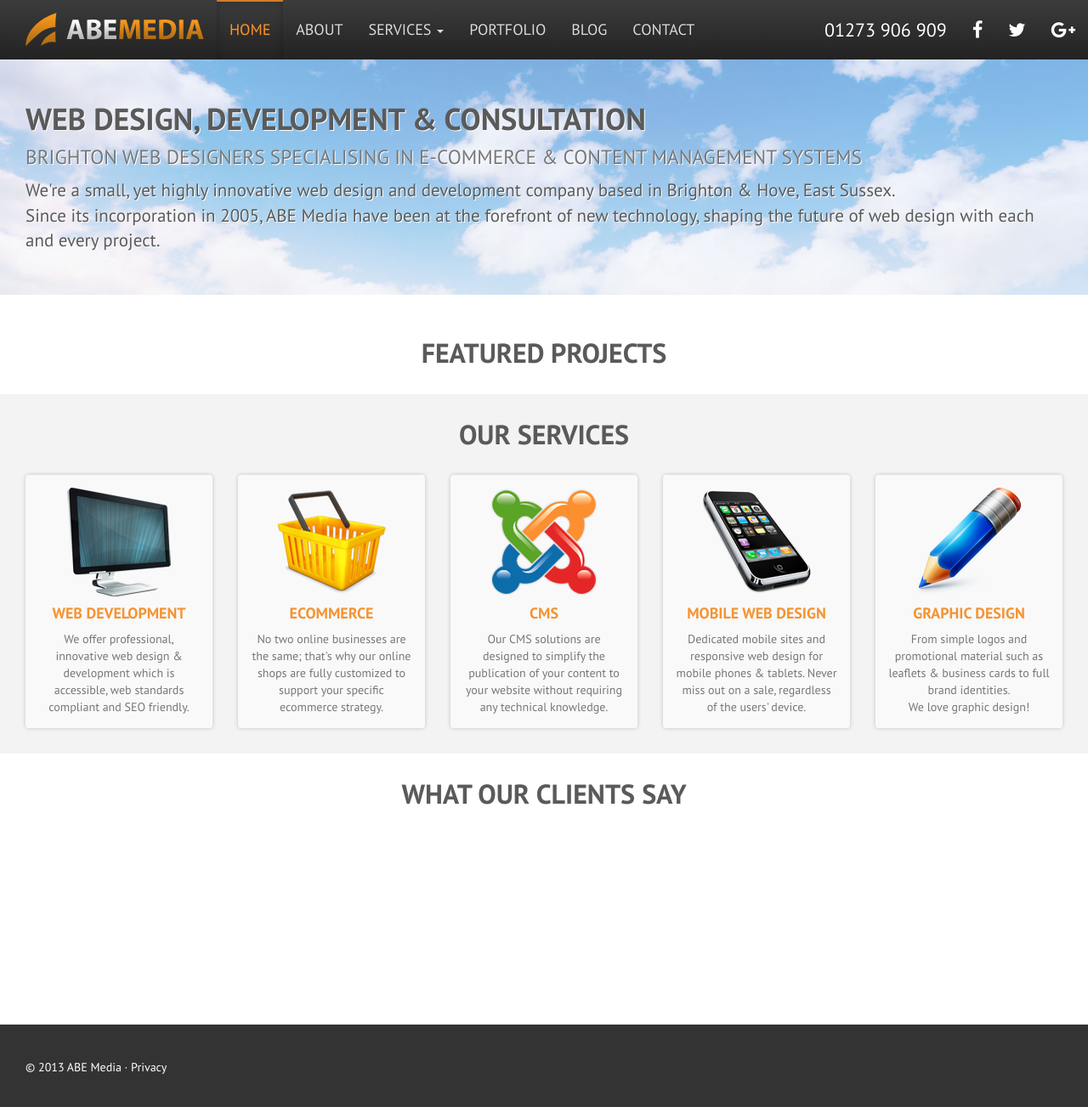
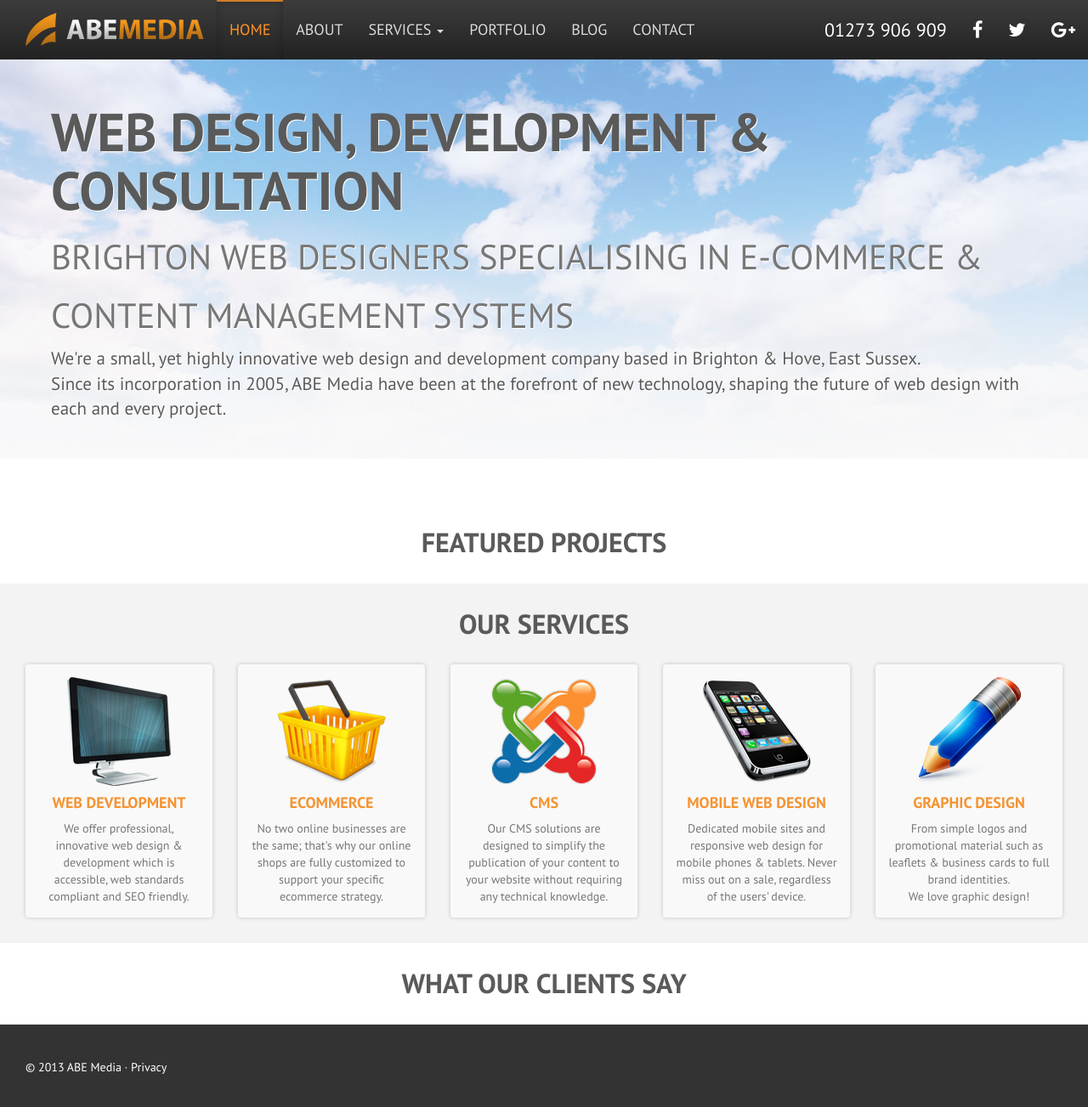
Before and after one commit to abemedia/abemedia.github.io, a Jekyll site: the page built from index.md, in a window 1280 px wide and 1306 px high. Shown: the top 1303 px of the window at 85% size. Built offline with Jekyll 4.4.1, drawn with Linux system fonts in a browser that asks for light colours; nearby versions of some CDN libraries.

Commit message:
Update banner.html

```diff
--- a/_includes/modules/banner.html
+++ b/_includes/modules/banner.html
@@ -1,5 +1,7 @@
-  <div class="banner">
-    <h1>{{ include.params.title }}
-    {% if include.params.subtitle %}<br><small>{{ include.params.subtitle }}</small>{% endif %}</h1>
-    {% if include.params.lead %}<p class="lead">{{ include.params.lead }}</p>{% endif %}
+  <div class="jumbotron banner">
+    <div class="container">
+      <h1>{{ include.params.title }}
+      {% if include.params.subtitle %}<br><small>{{ include.params.subtitle }}</small>{% endif %}</h1>
+      {% if include.params.lead %}<p class="lead">{{ include.params.lead }}</p>{% endif %}
+    </div>
   </div>
```
